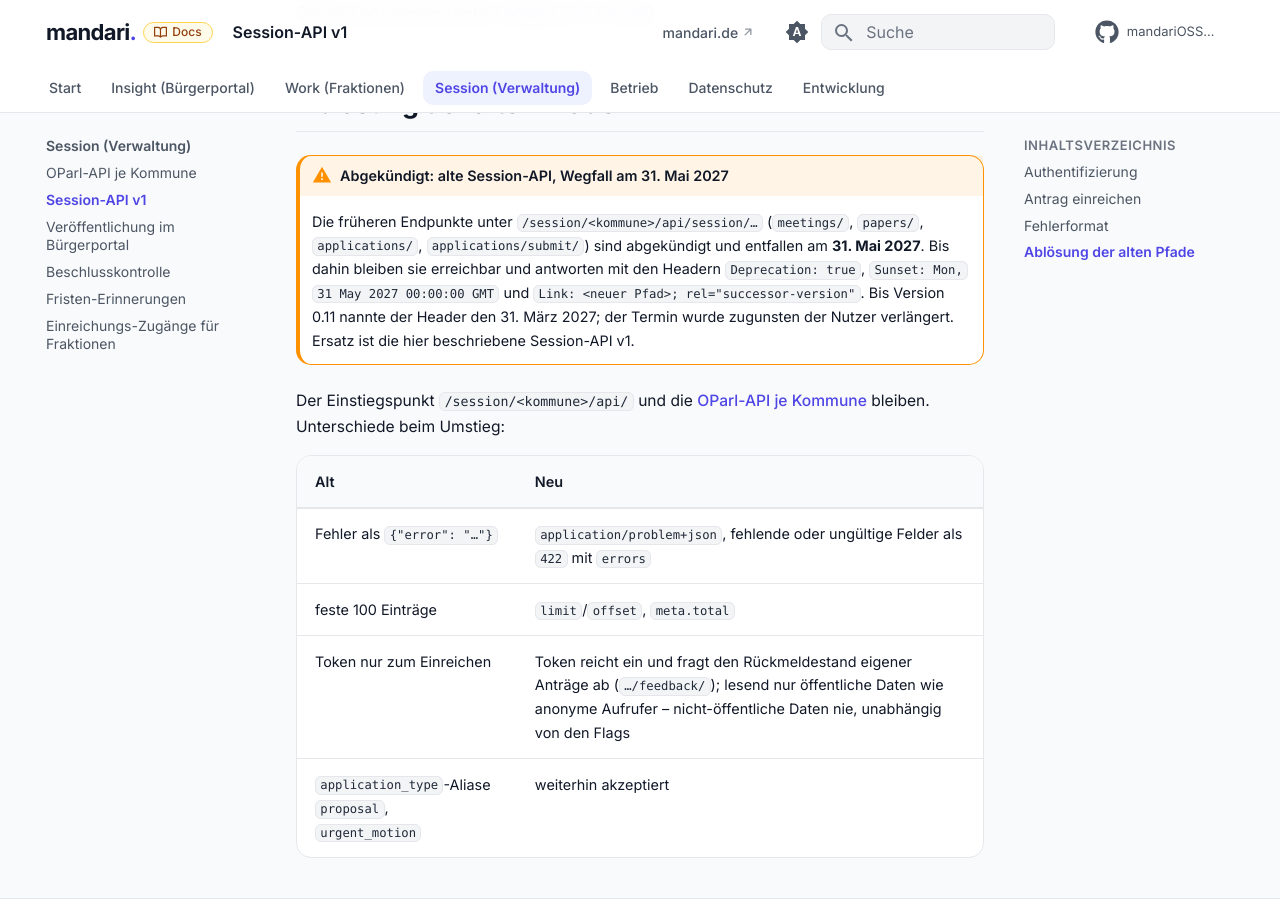
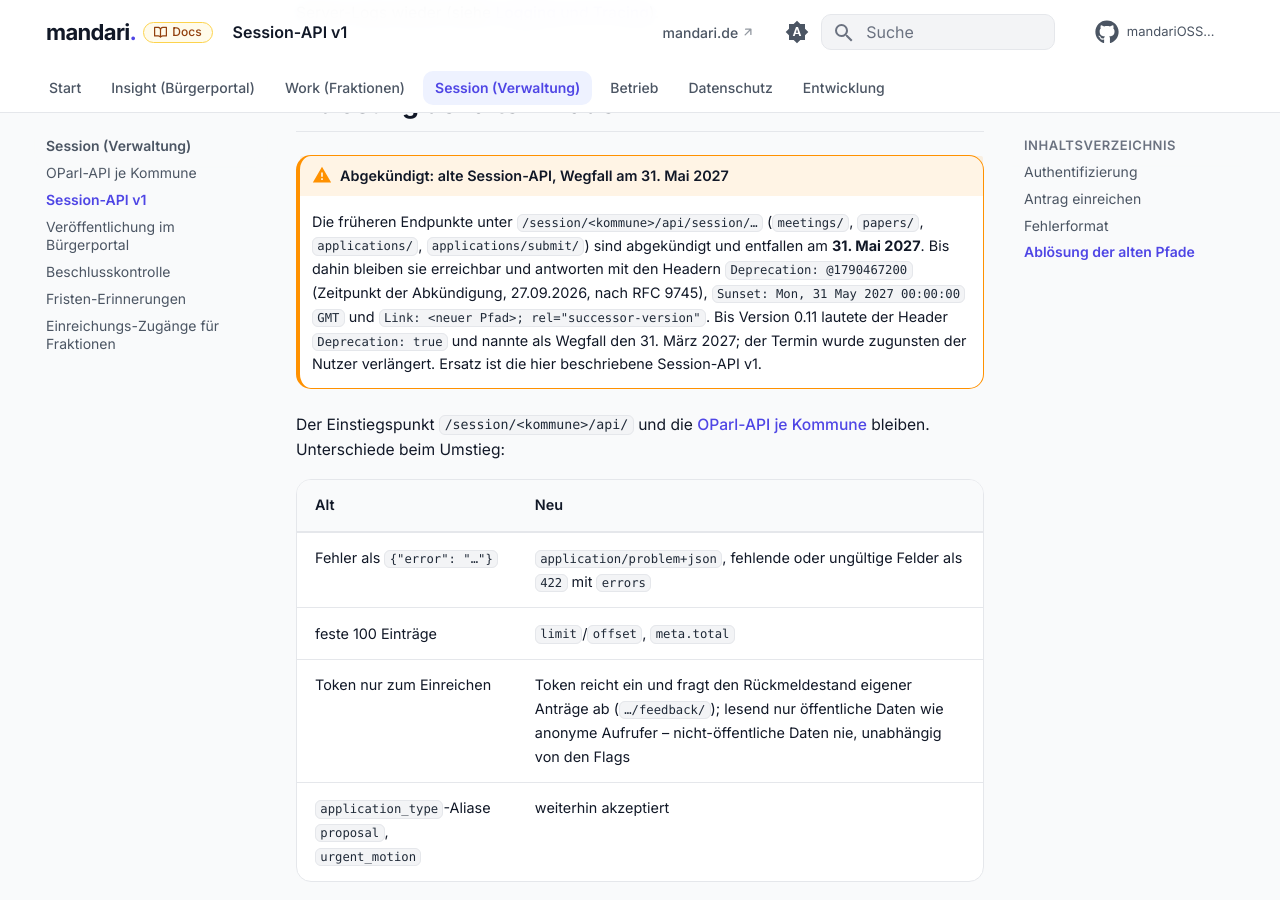
Before and after one commit to mandariOSS/docs, an MkDocs documentation site: the page built from docs/session/api-v1.md, in a window 1280 px wide and 900 px high, scrolled down 3442 px. Built offline with MkDocs 1.6.1 and Material for MkDocs 9.7.7, drawn with Linux system fonts in a browser that asks for light colours; comment, search, counter and statistics services are not loaded.

Commit message:
Session-API v1: Deprecation-Header nach RFC 9745 (Datum statt true)

```diff
--- a/docs/session/api-v1.md
+++ b/docs/session/api-v1.md
@@ -92,9 +92,10 @@
 !!! warning "Abgekündigt: alte Session-API, Wegfall am 31. Mai 2027"
     Die früheren Endpunkte unter `/session/<kommune>/api/session/…` (`meetings/`, `papers/`,
     `applications/`, `applications/submit/`) sind abgekündigt und entfallen am **31. Mai 2027**.
-    Bis dahin bleiben sie erreichbar und antworten mit den Headern `Deprecation: true`,
-    `Sunset: Mon, 31 May 2027 00:00:00 GMT` und `Link: <neuer Pfad>; rel="successor-version"`.
-    Bis Version 0.11 nannte der Header den 31. März 2027; der Termin wurde zugunsten der Nutzer
+    Bis dahin bleiben sie erreichbar und antworten mit den Headern `Deprecation: @1790467200`
+    (Zeitpunkt der Abkündigung, 27.09.2026, nach RFC 9745), `Sunset: Mon, 31 May 2027 00:00:00 GMT`
+    und `Link: <neuer Pfad>; rel="successor-version"`. Bis Version 0.11 lautete der Header
+    `Deprecation: true` und nannte als Wegfall den 31. März 2027; der Termin wurde zugunsten der Nutzer
     verlängert. Ersatz ist die hier beschriebene Session-API v1.
 
 Der Einstiegspunkt `/session/<kommune>/api/` und die [OParl-API je Kommune](oparl-api.md) bleiben.
```
